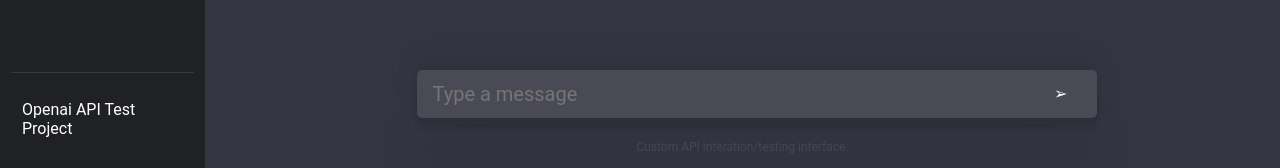
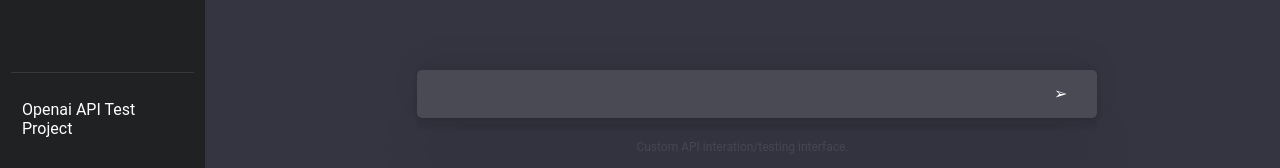
Before and after one commit to CodySimonds65/openai-api, a React (Create React App) app: page / in a window 1280 px wide. Shown: the part 624-792 px from the top of the page. Built offline with nearby package versions, Linux system fonts and the light colour scheme.

Commit message:
removed hard coded msg values

```diff
--- a/server.js
+++ b/server.js
@@ -17,7 +17,7 @@ app.post("/completions", async (req, res) => {
     },
     body: JSON.stringify({
       model: "gpt-3.5-turbo",
-      messages: [{role: "user", content: "How are you?"}],
+      messages: [{role: "user", content: req.body.message}],
       max_tokens: 100,
     }),
   };
--- a/src/App.js
+++ b/src/App.js
@@ -2,13 +2,14 @@ import "./index.css";
 import { useState, useEffect} from "react";
 
 const App = () => {
+  const [value, setValue] = useState(null)
   const [message, setMessage] = useState(null)
 
   const getMessages = async () => {
     const options = {
       method: "POST",
       body: JSON.stringify({
-        message: "Hello, how are you?",
+        message: value,
       }),
       headers: {
         "Content-Type": "application/json",
@@ -24,6 +25,8 @@ const App = () => {
       //console.error(error);
     }
   };
+
+  console.log(value);
 
   return (
     <div className="app">
@@ -46,11 +49,7 @@ const App = () => {
 
         <div className="bottom-section">
           <div className="input-container">
-            <input
-              type="text"
-              className="message-input"
-              placeholder="Type a message"
-            />
+            <input value={value} onChange={(e) => setValue(e.target.value)}/>
             <div id="submit" onClick={getMessages}>
               &#10146;
             </div>
```
